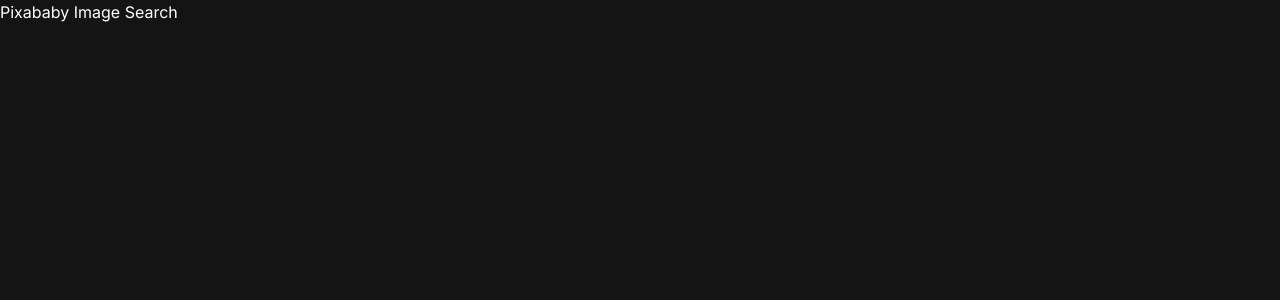
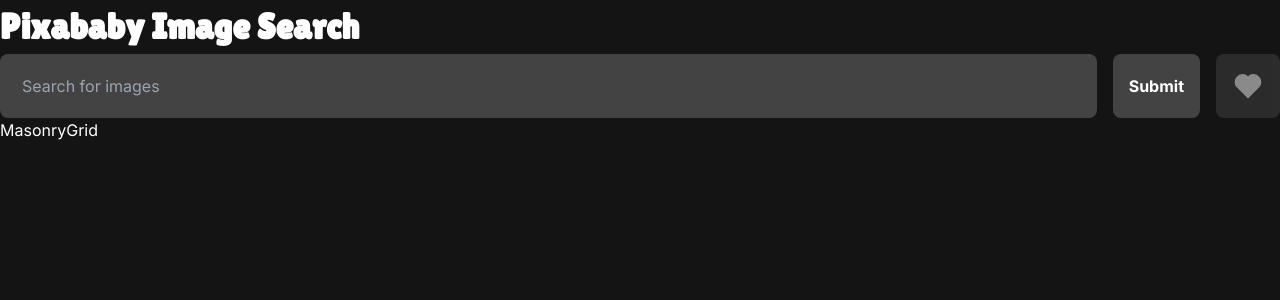
Before and after one commit to nozma-knows/pixabay-image-search, a Next.js app: page / in a window 1280 px wide. Shown: the top 300 px of the page. Built offline with nearby package versions, Linux system fonts and the light colour scheme.

Commit message:
Added UI for search bar. Created button component.

```diff
--- a/src/app/page.tsx
+++ b/src/app/page.tsx
@@ -1,3 +1,17 @@
+import Searchbar from "@/components/ui/searchbar";
+import MasonryGrid from "@/components/ui/masonry-grid";
+import { FormEvent } from "react";
+
+const title = "Pixababy Image Search";
+
 export default function Home() {
-  return <div>Pixababy Image Search</div>;
+  return (
+    <div>
+      <h1>{title}</h1>
+      <div>
+        <Searchbar />
+        <MasonryGrid />
+      </div>
+    </div>
+  );
 }
--- /dev/null
+++ b/src/components/ui/button/index.css
@@ -0,0 +1,25 @@
+.button,
+.disabled-button {
+  display: flex;
+  width: fit-content;
+  justify-content: center;
+  align-items: center;
+  text-align: center;
+  font-weight: bold;
+  font-size: clamp(12px, 4.2vw, 20px);
+  padding-left: 16px;
+  padding-right: 16px;
+  padding-top: 8px;
+  padding-bottom: 8px;
+  border-radius: 8px;
+  background-color: rgba(255, 255, 255, 0.2);
+}
+
+.button {
+  cursor: pointer;
+}
+
+.disabled-button {
+  cursor: disabled;
+  opacity: 0.5;
+}
--- a/src/components/ui/button/index.tsx
+++ b/src/components/ui/button/index.tsx
@@ -0,0 +1,43 @@
+"use client";
+
+import { Tooltip } from "@mui/material";
+import { motion } from "framer-motion";
+
+import "./index.css";
+
+interface ButtonProps {
+  className?: string;
+  disabled?: boolean;
+  tooltip?: {
+    title: string;
+    placement?: "top" | "bottom" | "left" | "right" | undefined;
+  };
+  onClick?: () => void;
+  children?: JSX.Element;
+}
+
+export default function Button({
+  className,
+  tooltip,
+  disabled = false,
+  onClick,
+  children,
+}: ButtonProps): JSX.Element {
+  return (
+    <Tooltip
+      title={tooltip ? tooltip.title : undefined}
+      arrow
+      placement={tooltip ? tooltip.placement : undefined}
+    >
+      <motion.button
+        className={`${disabled ? "disabled-button" : "button"} ${className}`}
+        whileHover={!disabled ? { scale: 1.05 } : {}}
+        whileTap={!disabled ? { scale: 0.95 } : {}}
+        onClick={onClick}
+        disabled={disabled}
+      >
+        {children}
+      </motion.button>
+    </Tooltip>
+  );
+}
--- a/src/components/ui/masonry-grid/index.tsx
+++ b/src/components/ui/masonry-grid/index.tsx
@@ -0,0 +1,7 @@
+export default function MasonryGrid() {
+  return (
+    <div>
+      <div>MasonryGrid</div>
+    </div>
+  );
+}
--- a/src/components/ui/searchbar/index.tsx
+++ b/src/components/ui/searchbar/index.tsx
@@ -0,0 +1,56 @@
+"use client";
+
+import { FormEvent, ChangeEvent, useContext } from "react";
+import { BiSolidHeart } from "react-icons/bi";
+
+import { StateContext } from "@/context/state.context";
+import Button from "@/components/ui/button";
+
+interface SearchbarProps {}
+
+export default function Searchbar() {
+  // Grab state context
+  const { search, setSearch, liked } = useContext(StateContext);
+
+  async function handleSearch(e: FormEvent<HTMLFormElement> | KeyboardEvent) {
+    e.preventDefault();
+    console.log("Handle Search!");
+  }
+
+  return (
+    <div className="flex w-full gap-4">
+      <form
+        onSubmit={(event) => handleSearch(event)}
+        className="flex w-full gap-4"
+      >
+        <input
+          id="search-field"
+          className="outline-none w-full h-full bg-white/20 border-2 border-transparent rounded-lg p-5"
+          type="text"
+          name="search"
+          placeholder="Search for images"
+          value={search}
+          onChange={(e: ChangeEvent<HTMLInputElement>) =>
+            setSearch(e.target.value)
+          }
+        />
+        <input
+          type="submit"
+          className="flex w-fit justify-center items-center text-center font-bold px-4 py-2 bg-white/20 rounded-lg"
+        />
+      </form>
+      <Button
+        tooltip={{
+          title: liked.length
+            ? "View your favorite images"
+            : "You haven't marked any images as favorites yet",
+          placement: "top",
+        }}
+        onClick={() => console.log("Set Show Liked")}
+        disabled={!liked.length}
+      >
+        <BiSolidHeart className="w-8 h-8" />
+      </Button>
+    </div>
+  );
+}
```
